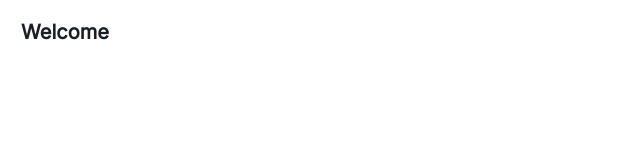
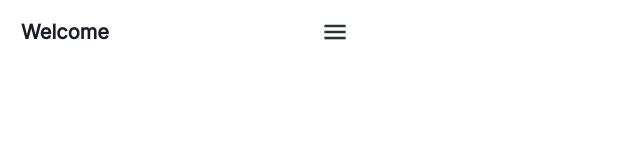
Before and after one commit to rmrmrmr/Portfolio-Website, a website: page HTML/index.html in a window 1280 px wide. Shown: the full height of the page, 0-640 px from the left. Drawn offline with Linux system fonts and the light colour scheme.

Commit message:
Add toolbar button image

```diff
--- a/CSS/styles.css
+++ b/CSS/styles.css
@@ -26,3 +26,7 @@
   line-height: 28px;
   text-align: center;
 }
+
+#headerButton {
+  margin-right: 24px;
+}
--- a/HTML/index.html
+++ b/HTML/index.html
@@ -14,7 +14,8 @@
     <div id="logoPlaceholder" class="toolbar">
       <p id="logoText" class="toolbar">Welcome</p>
     </div>
-    <div id="headerButton"></div>
+    <img id="headerButton" src="Images\Enabled.png" alt="Click me!">
+    </img>
   </div>
   <section id="headline"></section>
 </body>
```
Also changed, not shown: HTML/Images/Enabled.png (added).
